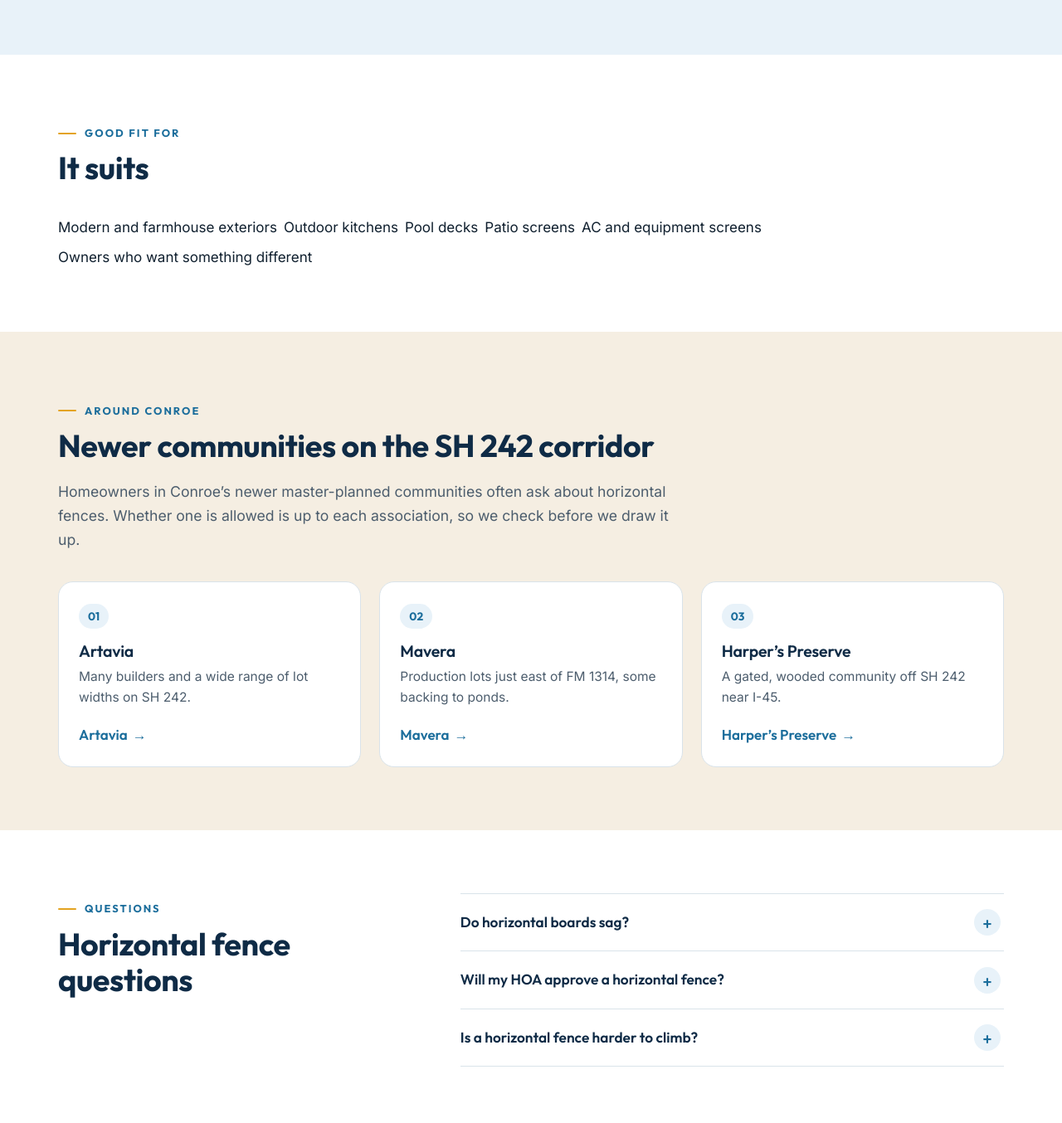
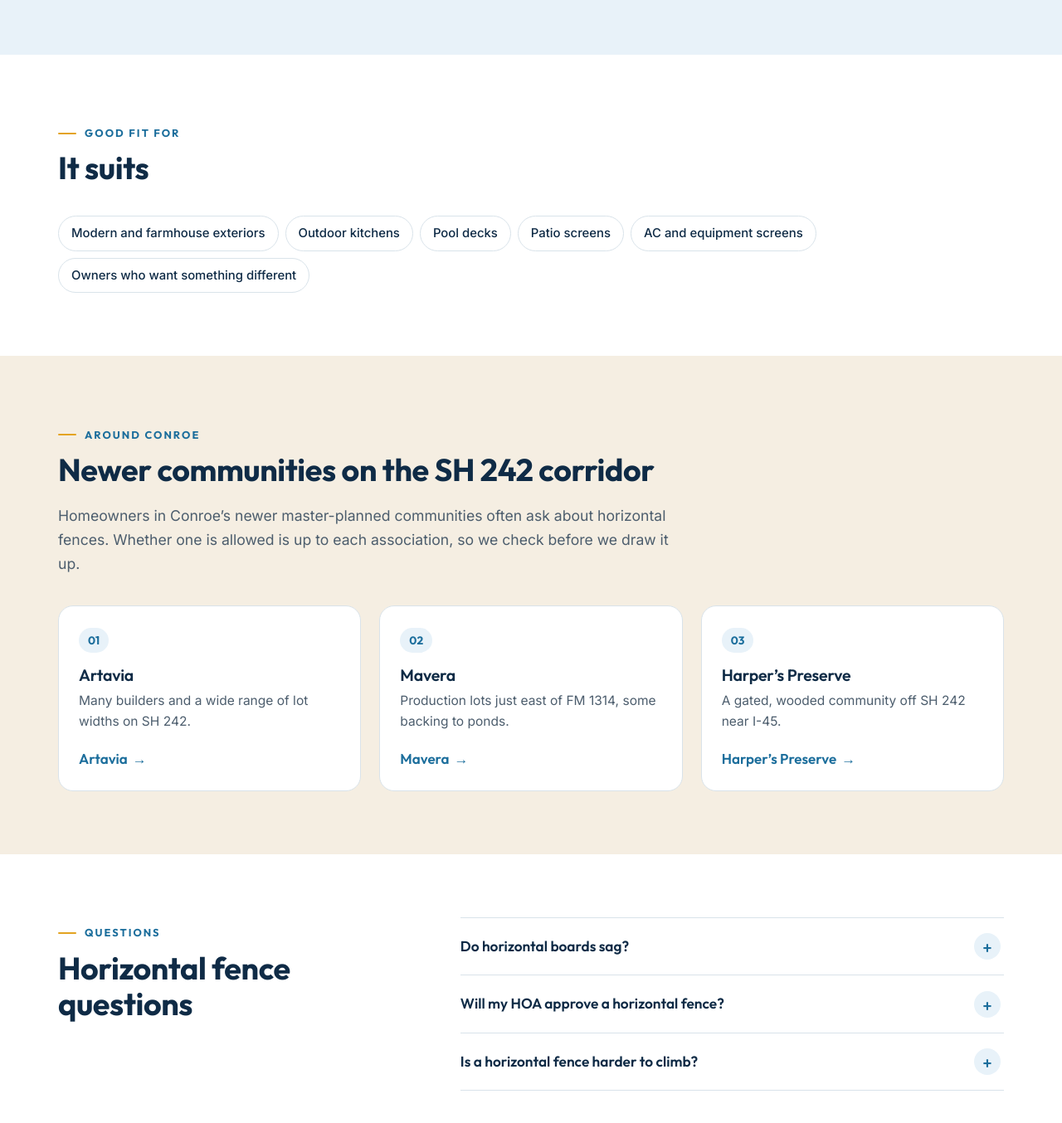
Before and after one commit to brysr1/conroetxfences, a Jekyll site: the page built from fence-styles/horizontal-modern.md, in a window 1280 px wide and 1400 px high, scrolled down 2460 px. Shown: the top 1354 px of the window at 83% size. Built offline with Jekyll 4.4.1, drawn with Linux system fonts in a browser that asks for light colours.

Commit message:
Fix HGTV logo crop, chip formatting, team photo styles

```diff
--- a/assets/css/site.css
+++ b/assets/css/site.css
@@ -465,3 +465,10 @@ ul, ol { padding-left: 1.2em; }
   *, *::before, *::after { transition: none !important; scroll-behavior: auto !important; }
 }
 @media (max-width: 900px) { .is-home .lc-trust { margin-top: 18px; } }
+/* Chips without links (e.g. "Good fit for" lists) */
+.lc-chips li:not(:has(a)) { display: inline-block; padding: 8px 15px; border-radius: 99px; background: var(--white); border: 1px solid var(--line); color: var(--navy); font-size: .93rem; font-weight: 500; }
+.lc-section--sky .lc-chips li:not(:has(a)), .lc-section--sand .lc-chips li:not(:has(a)) { border-color: transparent; }
+/* HGTV logo: show the whole logo, never cropped */
+.lc-split-media img.lc-logo-hgtv { aspect-ratio: auto; object-fit: contain; width: 100%; max-width: 300px; height: auto; margin: 0 auto; border-radius: 0; box-shadow: none; }
+/* About team photo */
+.lc-split-media img.lc-team-photo { aspect-ratio: auto; object-fit: cover; object-position: 50% 60%; }
```
